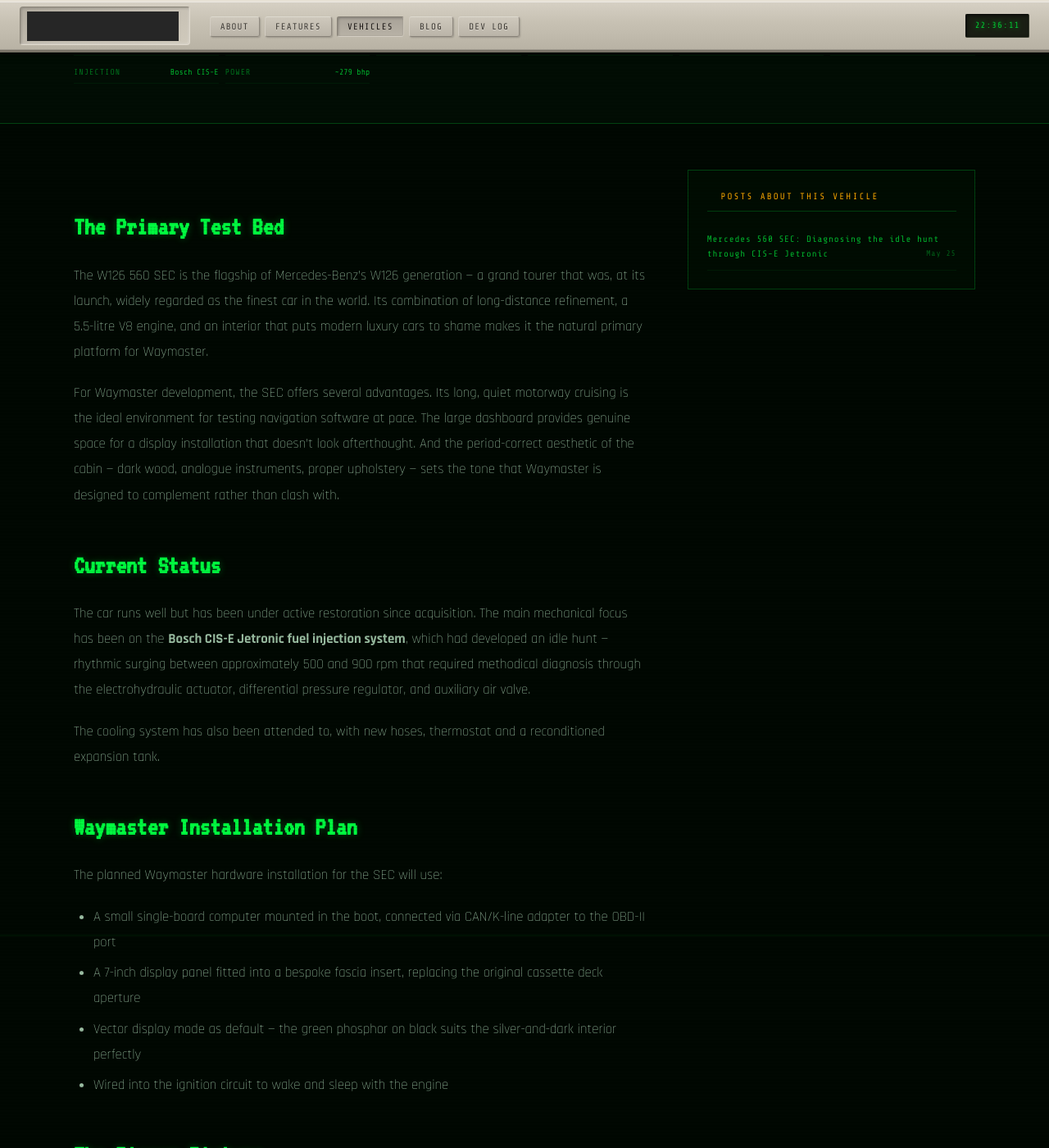
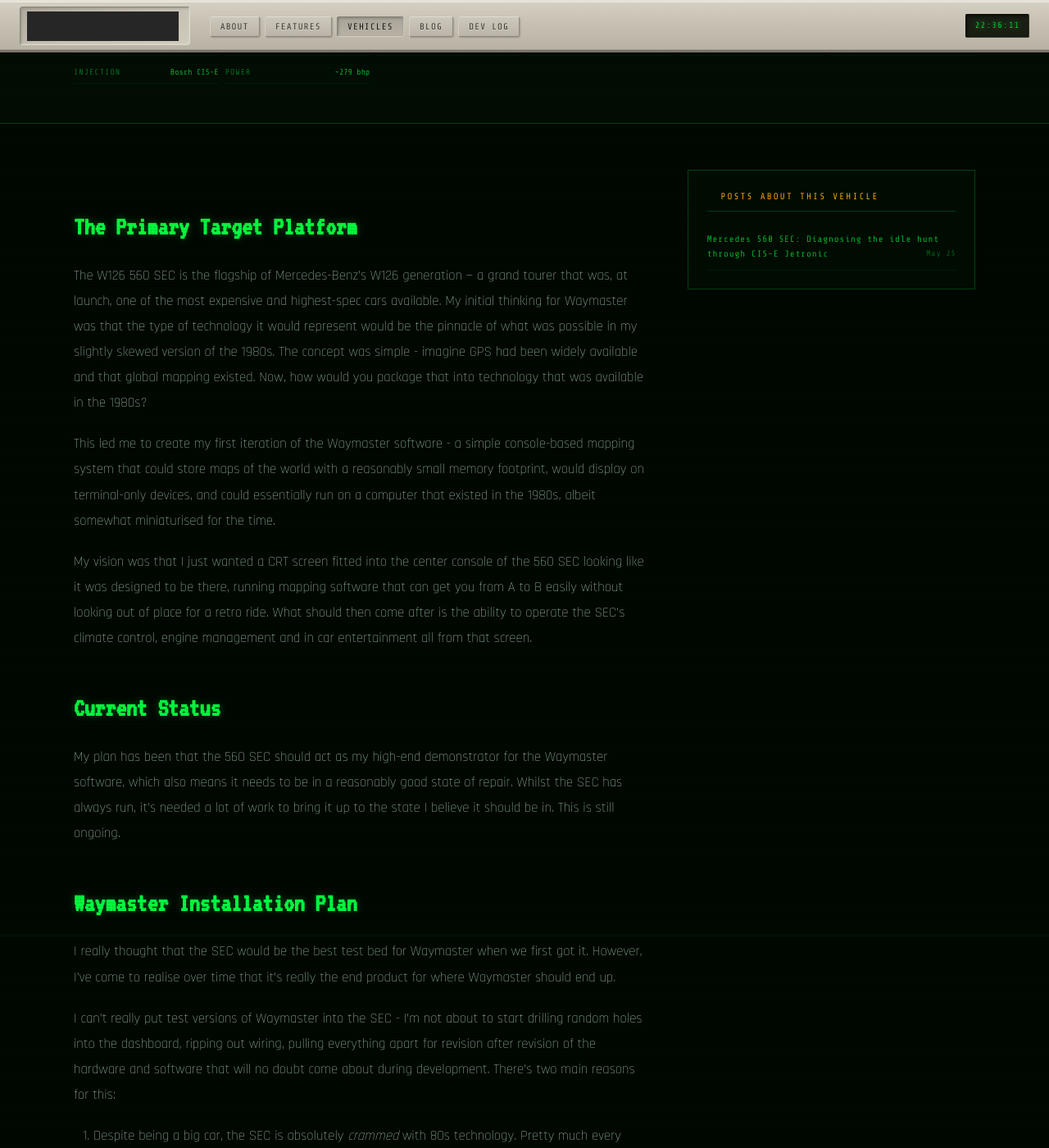
Before and after one commit to WaymasterOrg/waymaster.com, a Jekyll site: the page built from _vehicles/mercedes-560-sec.md, in a window 1280 px wide and 1400 px high, scrolled down 329 px. Shown: the whole window at 82% size. Built offline with Jekyll 4.4.1, drawn with Linux system fonts in a browser that asks for light colours; some of the changed text lies outside the part shown.

Commit message:
Revise Waymaster project details for Mercedes 560 SEC
Get rid of the AI-generated rubbish and replace with real text.

```diff
--- a/_vehicles/mercedes-560-sec.md
+++ b/_vehicles/mercedes-560-sec.md
@@ -18,27 +18,29 @@ specs:
   - ["Power", "~279 bhp"]
 ---
 
-## The Primary Test Bed
+## The Primary Target Platform
 
-The W126 560 SEC is the flagship of Mercedes-Benz's W126 generation — a grand tourer that was, at its launch, widely regarded as the finest car in the world. Its combination of long-distance refinement, a 5.5-litre V8 engine, and an interior that puts modern luxury cars to shame makes it the natural primary platform for Waymaster.
+The W126 560 SEC is the flagship of Mercedes-Benz's W126 generation — a grand tourer that was, at launch, one of the most expensive and highest-spec cars available. My initial thinking for Waymaster was that the type of technology it would represent would be the pinnacle of what was possible in my slightly skewed version of the 1980s. The concept was simple - imagine GPS had been widely available and that global mapping existed. Now, how would you package that into technology that was available in the 1980s?
 
-For Waymaster development, the SEC offers several advantages. Its long, quiet motorway cruising is the ideal environment for testing navigation software at pace. The large dashboard provides genuine space for a display installation that doesn't look afterthought. And the period-correct aesthetic of the cabin — dark wood, analogue instruments, proper upholstery — sets the tone that Waymaster is designed to complement rather than clash with.
+This led me to create my first iteration of the Waymaster software - a simple console-based mapping system that could store maps of the world with a reasonably small memory footprint, would display on terminal-only devices, and could essentially run on a computer that existed in the 1980s, albeit somewhat miniaturised for the time.
+
+My vision was that I just wanted a CRT screen fitted into the center console of the 560 SEC looking like it was designed to be there, running mapping software that can get you from A to B easily without looking out of place for a retro ride. What should then come after is the ability to operate the SEC's climate control, engine management and in car entertainment all from that screen.
 
 ## Current Status
 
-The car runs well but has been under active restoration since acquisition. The main mechanical focus has been on the **Bosch CIS-E Jetronic fuel injection system**, which had developed an idle hunt — rhythmic surging between approximately 500 and 900 rpm that required methodical diagnosis through the electrohydraulic actuator, differential pressure regulator, and auxiliary air valve.
-
-The cooling system has also been attended to, with new hoses, thermostat and a reconditioned expansion tank.
+My plan has been that the 560 SEC should act as my high-end demonstrator for the Waymaster software, which also means it needs to be in a reasonably good state of repair. Whilst the SEC has always run, it's needed a lot of work to bring it up to the state I believe it should be in. This is still ongoing.
 
 ## Waymaster Installation Plan
 
-The planned Waymaster hardware installation for the SEC will use:
+I really thought that the SEC would be the best test bed for Waymaster when we first got it. However, I've come to realise over time that it's really the end product for where Waymaster should end up.
 
-- A small single-board computer mounted in the boot, connected via CAN/K-line adapter to the OBD-II port
-- A 7-inch display panel fitted into a bespoke fascia insert, replacing the original cassette deck aperture
-- Vector display mode as default — the green phosphor on black suits the silver-and-dark interior perfectly
-- Wired into the ignition circuit to wake and sleep with the engine
+I can't really put test versions of Waymaster into the SEC - I'm not about to start drilling random holes into the dashboard, ripping out wiring, pulling everything apart for revision after revision of the hardware and software that will no doubt come about during development. There's two main reasons for this:
+
+1. Despite being a big car, the SEC is absolutely *crammed* with 80s technology. Pretty much every space is filled with something or other and a lot of wiring is buried under layers of sound insulation, other components and just... *stuff*. If I'm wiring something new into the SEC, I want it to be a fairly well developed system where I'm reasonably sure I'm doing the right thing rather than just experimenting - otherwise it's going to get time consuming and expensive.
+2. The design of the SEC demands something really high-end and well-finished is put into the cabin, otherwise it's just going to look a mess. I can't exactly screw a 7" screen onto the dashboard and call it a day. There's got to be a lot of development work going into the manufacturing and design of the Waymaster system to make it really fit in well with the high-end 80s aesthetic.
+
+My view now is that Waymaster in a 560 SEC is more of an end goal rather than an MVP.
 
 ## The Bigger Picture
 
-Beyond being a test bed, the SEC is a car worth preserving properly. Every repair and upgrade is documented on this site — not just because it contextualises the Waymaster installation, but because the W126 community deserves good technical documentation, and there isn't enough of it online.
+Beyond being a Waymaster showcase, the SEC is a car worth preserving properly. Every repair and upgrade is documented on this site — not just because it contextualises the Waymaster installation, but because the W126 community deserves good technical documentation, and there isn't enough of it online.
```
